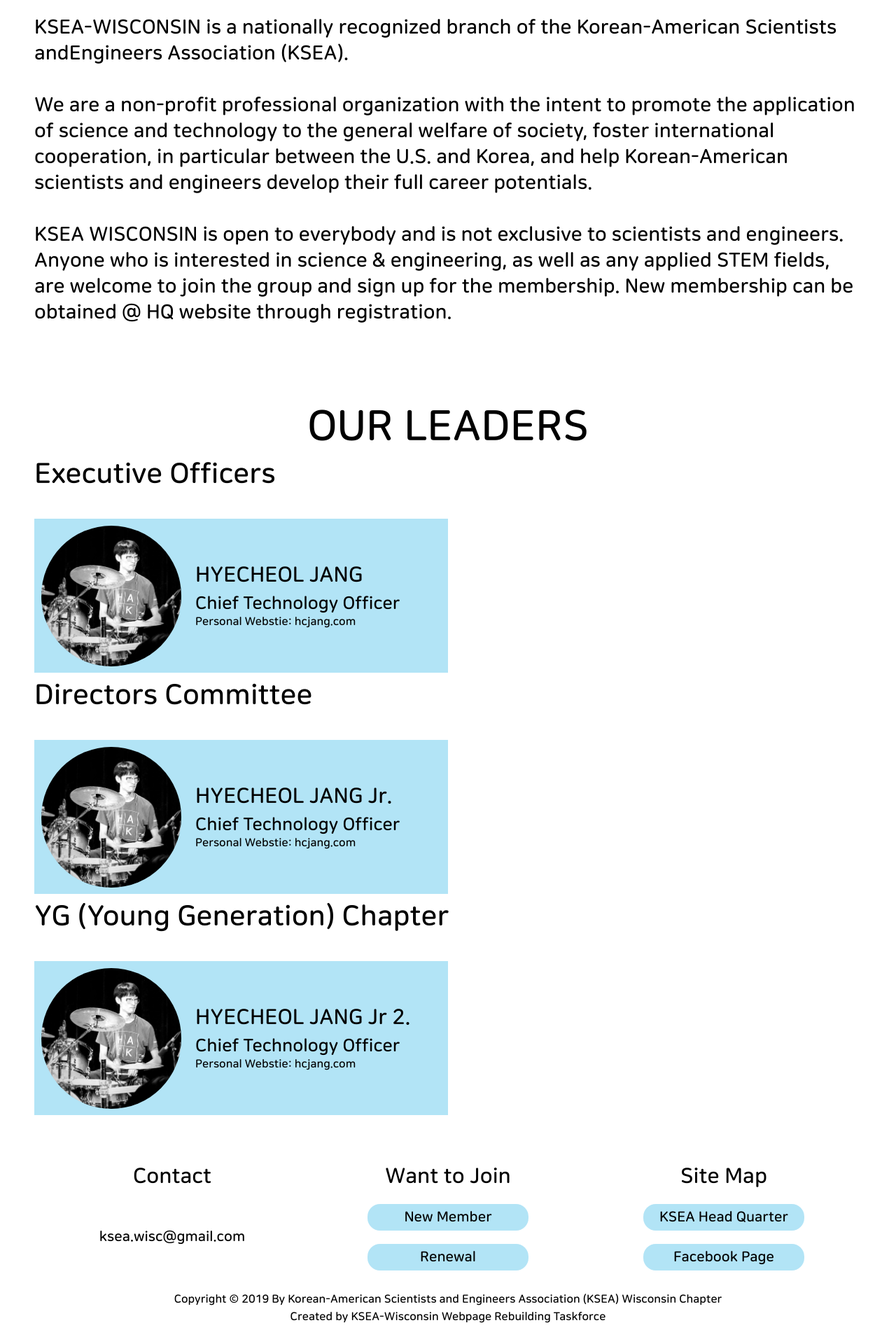
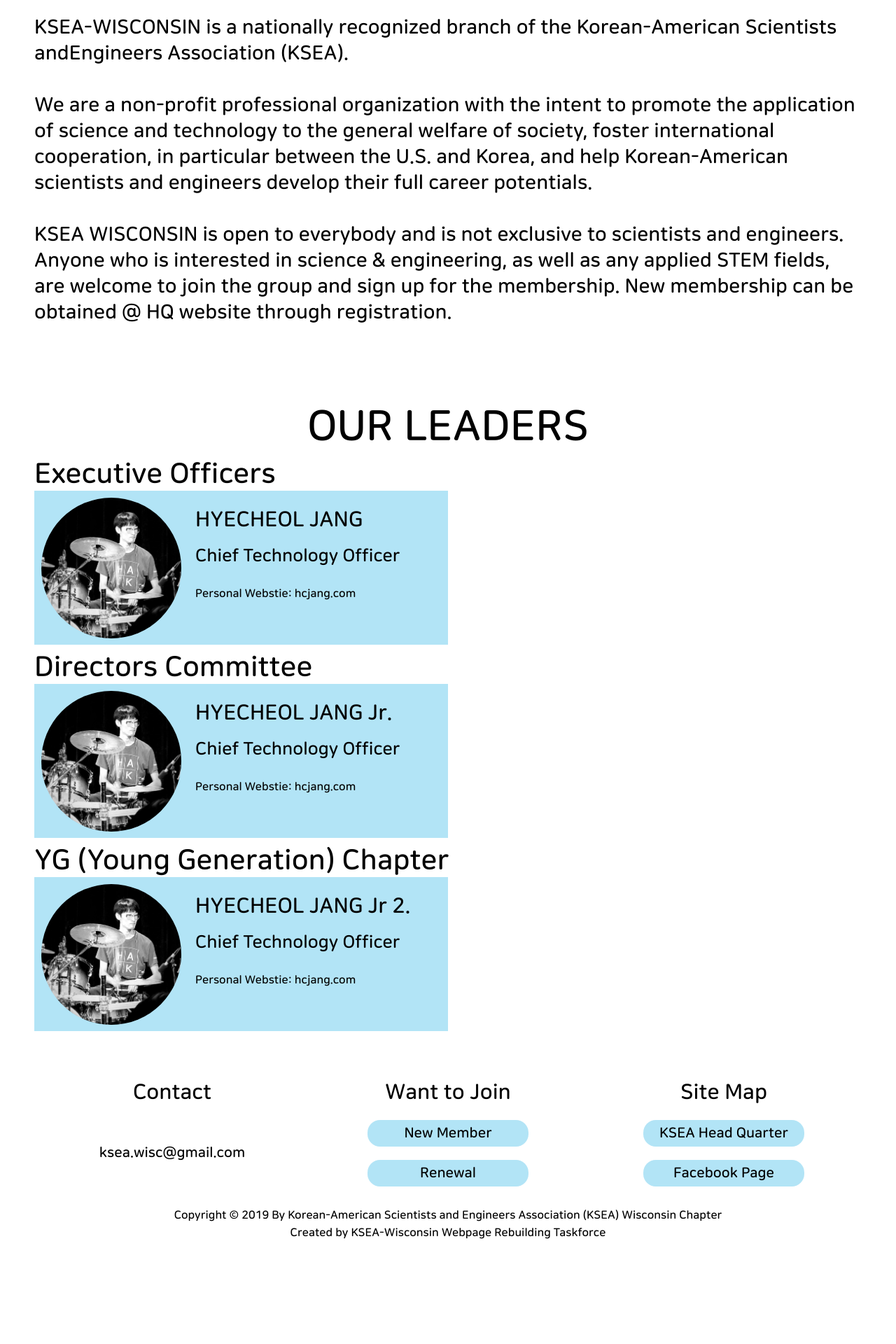
Before and after one commit to KSEAWisconsin/kseawisconsin.github.io, a Jekyll site: the page built from about.html, in a window 1280 px wide. Shown: the part 1174-3094 px from the top of the page at 70% size. Built offline with Jekyll 4.4.1, drawn with Linux system fonts in a browser that asks for light colours; after the commit the page ends 2974 px from its top, so only the background shows below that.

Commit message:
margin quick fix

```diff
--- a/_sass/KSEAWeb.scss
+++ b/_sass/KSEAWeb.scss
@@ -492,6 +492,7 @@
         font-size: 40px;
       }
       margin-top: 11px;
+      margin-bottom: 0px;
     }
 
     #description {
@@ -510,7 +511,7 @@
       display: grid;
       grid-template-columns: 50% 50%;
       column-gap: 18px;
-      row-gap: 22px;
+      row-gap: 20px;
 
       .event-wrapper {
         height: 220px;
@@ -518,31 +519,31 @@
         display: grid;
 
         .person_image {
+          position: absolute;
           width: 200px;
           border-radius: 100px;
           margin-left: 10px;
           margin-top: 10px;
-          position: absolute;
         }
 
         .person_name {
           margin-left: 230px;
-          margin-top: 64px;
-          text-align: left;
+          margin-top: 25px;
+          margin-bottom: 20px;
           font-size: 30px;
         }
 
         .standing {
           margin-left: 230px;
-          margin-top: 9px;
-          text-align: left;
+          margin-top: 10px;
+          margin-bottom: 30px;
           font-size: 25px;
         }
 
         .personal_url {
           margin-left: 230px;
-          margin-top: 2px;
-          text-align: left;
+          margin-top: 10px;
+          margin-bottom: 30px;
           font-size: 16px;
         }
       }
```
